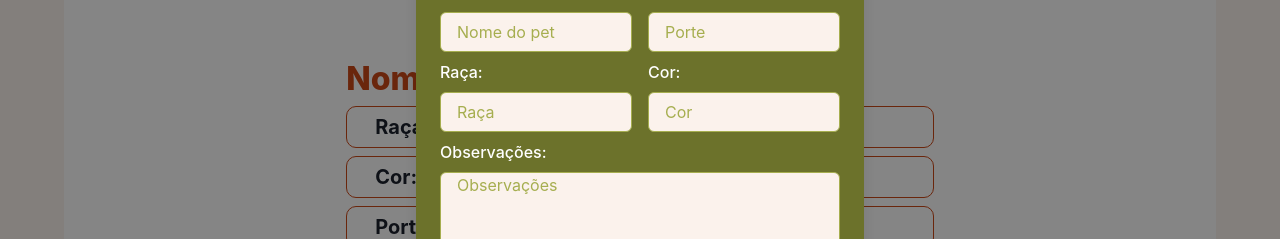
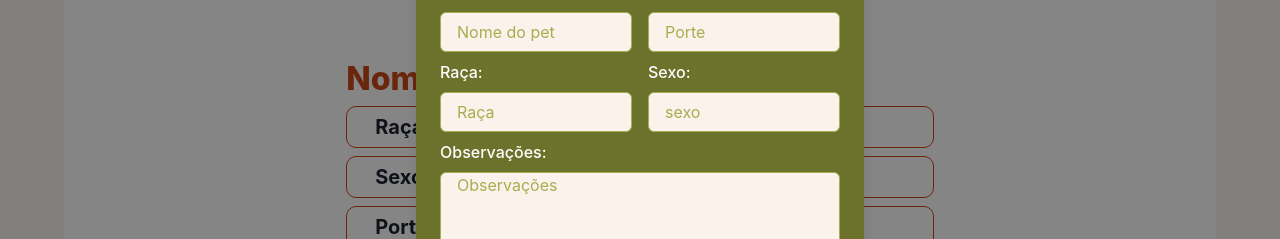
Before and after one commit to yamashita-tiemi/Familia-Inu, a Next.js app: page /perfil/pets in a window 1280 px wide. Both pictures are taken after a click on the button "NOVO PET". Shown: the part 162-401 px from the top of the page. Built offline with nearby package versions, Linux system fonts and the light colour scheme.

Commit message:
Cria servico de cadastro de pet

```diff
--- a/src/app/perfil/perfil-service.ts
+++ b/src/app/perfil/perfil-service.ts
@@ -53,3 +53,18 @@ export async function getPetsCliente() {
     }
 
 }
+
+export async function cadastroPet(pet: any) {
+    const token = localStorage.getItem('TOKEN');
+    try {
+        return await api.post('/pet', pet, {
+            headers: {
+              'Authorization': `Bearer ${token}`
+            }
+        });
+    } catch (error) {
+        console.log(error);
+        alert("ERRO AO ACESSAR PETS DO CLIENTE");
+    }
+
+}
--- a/src/app/perfil/pets/page.tsx
+++ b/src/app/perfil/pets/page.tsx
@@ -10,7 +10,7 @@ import React, { useEffect, useState } from "react"
 import { TitleButton, TitleSection } from "@/app/_components/tittle";
 import { ButtonTutorPet } from "@/app/_components/button";
 import { Label } from "@/app/_components/label";
-import { getPetsCliente } from "../perfil-service";
+import { cadastroPet, getPetsCliente } from "../perfil-service";
 
 
 export default function Perfil() {
@@ -23,7 +23,7 @@ export default function Perfil() {
     const [nome, setNome] = useState('');
     const [raca, setRaca] = useState('');
     const [porte, setPorte] = useState('');
-    const [cor, setCor] = useState('');
+    const [sexo, setSexo] = useState('');
     const [observacao, setObservacao] = useState('');
 
     useEffect(() => {
@@ -39,21 +39,21 @@ export default function Perfil() {
     const registrarPet = async () => {
         try {
             const pet = {
-                nome,
-                raca,
-                porte,
-                cor,
-                observacao
+                name: nome,
+                breed: raca,
+                type: porte,
+                sex: sexo,
+                comment: observacao
             };
 
-            // await cadastro(pet); // Se houver uma função de cadastro
-            console.log("Pet registrado:", pet);
+            let res = await cadastroPet(pet); // Se houver uma função de cadastro
+            console.log("Pet registrado:", pet, res);
 
             // Limpar os campos após o registro
             setNome('');
             setRaca('');
             setPorte('');
-            setCor('');
+            setSexo('');
             setObservacao('');
         } catch (error) {
             console.error("Erro ao registrar pet:", error);
@@ -103,7 +103,7 @@ export default function Perfil() {
                             >
                                 <TitleSection title={"Nome"} size={"32px"} />
                                 <Label text={"Raça"} content={"teste"} />
-                                <Label text={"Cor"} content={"teste"} />
+                                <Label text={"Sexo"} content={"teste"} />
                                 <Label text={"Porte"} content={"teste"} />
                                 <Label text={"Observacões"} content={"teste"} />
                             </Stack>
@@ -205,16 +205,16 @@ export default function Perfil() {
                                     />
                                 </FormControl>
                                 <FormControl>
-                                    <FormLabel color="#FFFFFF">Cor:</FormLabel>
+                                    <FormLabel color="#FFFFFF">Sexo:</FormLabel>
                                     <Input
-                                        name="cor"
-                                        value={cor}
-                                        onChange={(event) => setCor(event.target.value)}
+                                        name="sexo"
+                                        value={sexo}
+                                        onChange={(event) => setSexo(event.target.value)}
                                         bg="#FBF2EC"
                                         borderColor="#A6AE4F"
                                         _placeholder={{ color: '#A6AE4F' }}
                                         _focus={{ borderColor: "#CB4817" }}
-                                        placeholder='Cor'
+                                        placeholder='sexo'
                                     />
                                 </FormControl>
                             </HStack>
@@ -305,16 +305,16 @@ export default function Perfil() {
                                     />
                                 </FormControl>
                                 <FormControl>
-                                    <FormLabel color="#FFFFFF">Cor:</FormLabel>
+                                    <FormLabel color="#FFFFFF">Sexo:</FormLabel>
                                     <Input
-                                        name="cor"
-                                        value={cor}
-                                        onChange={(event) => setCor(event.target.value)}
+                                        name="sexo"
+                                        value={sexo}
+                                        onChange={(event) => setSexo(event.target.value)}
                                         bg="#FBF2EC"
                                         borderColor="#A6AE4F"
                                         _placeholder={{ color: '#A6AE4F' }}
                                         _focus={{ borderColor: "#CB4817" }}
-                                        placeholder='Cor'
+                                        placeholder='sexo'
                                     />
                                 </FormControl>
                             </HStack>
```
